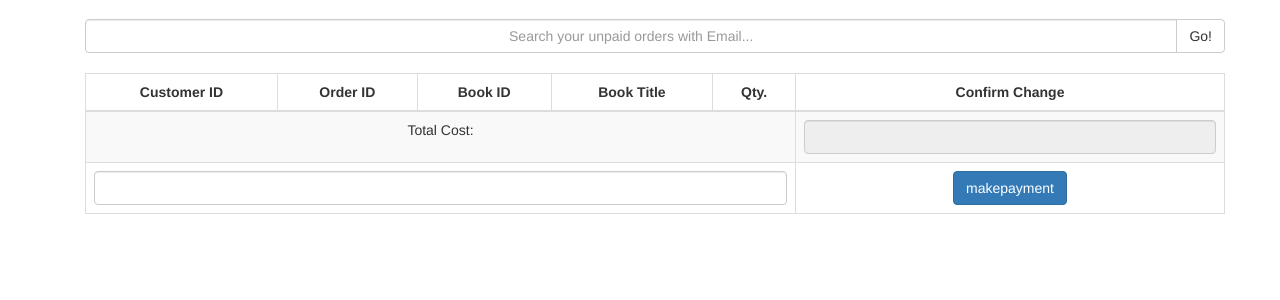
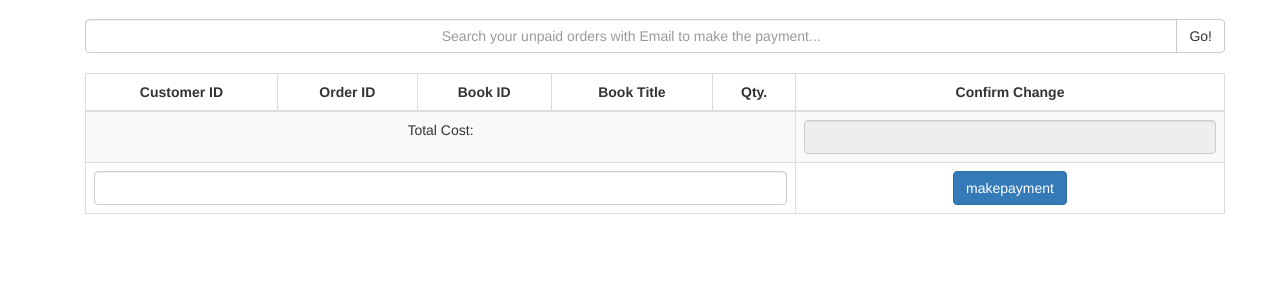
Before and after one commit to JadwinL12/CJ-s-Bookstore, a Flask app: page /makepayment in a window 1280 px wide. Shown: the part 51-351 px from the top of the page. Run offline with Flask 2, Linux system fonts and the light colour scheme; some libraries are stand-ins or nearby versions.

Commit message:
Added description to page.

```diff
--- a/templates/makepayment.html
+++ b/templates/makepayment.html
@@ -11,7 +11,7 @@
             <div class="row">
                 <div class="col-lg-12">
                     <div class="input-group">
-                        <input type="email" class="form-control" placeholder="Search your unpaid orders with Email..." name="searchUnPaid">
+                        <input type="email" class="form-control" placeholder="Search your unpaid orders with Email to make the payment..." name="searchUnPaid">
                         <span class="input-group-btn">
                             <button class="btn btn-default" type="submit">Go!</button>
                         </span>
```
